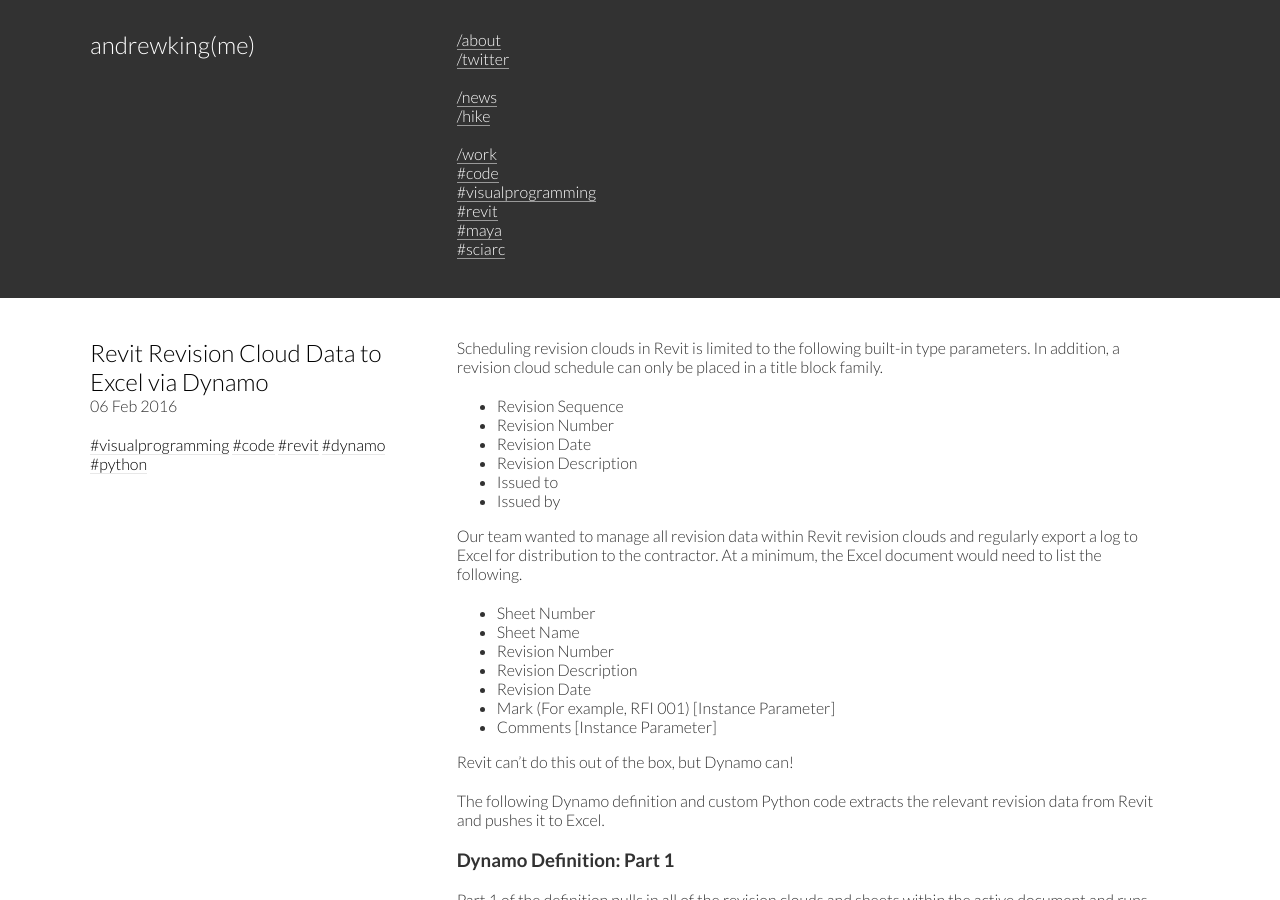
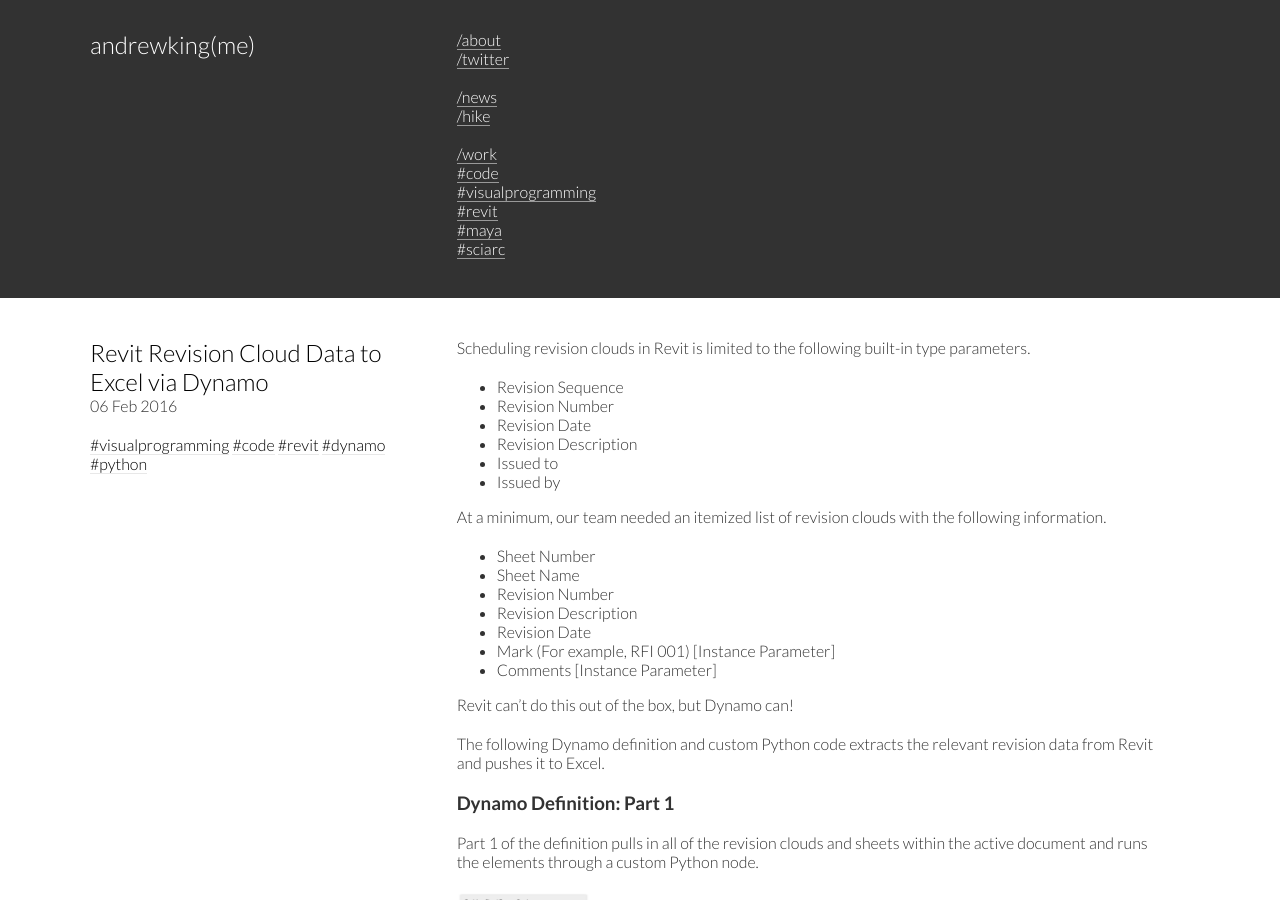
Before and after one commit to andrewkingme/andrewkingme.github.io, a Jekyll site: the page built from _work/Revit-Revision-Cloud-Data-to-Excel-via-Dynamo.md, in a window 1280 px wide and 900 px high. Built offline with Jekyll 4.4.1, drawn with Linux system fonts in a browser that asks for light colours.

Commit message:
Update Revit-Revision-Cloud-Data-to-Excel-via-Dynamo.md

```diff
--- a/_work/Revit-Revision-Cloud-Data-to-Excel-via-Dynamo.md
+++ b/_work/Revit-Revision-Cloud-Data-to-Excel-via-Dynamo.md
@@ -13,7 +13,7 @@
   - python
 ---
 
-Scheduling revision clouds in Revit is limited to the following built-in type parameters. In addition, a revision cloud schedule can only be placed in a title block family.
+Scheduling revision clouds in Revit is limited to the following built-in type parameters.
 
 <!--more-->
 
@@ -24,7 +24,7 @@
 * Issued to
 * Issued by
 
-Our team wanted to manage all revision data within Revit revision clouds and regularly export a log to Excel for distribution to the contractor. At a minimum, the Excel document would need to list the following.
+At a minimum, our team needed an itemized list of revision clouds with the following information.
 
 * Sheet Number
 * Sheet Name
```
